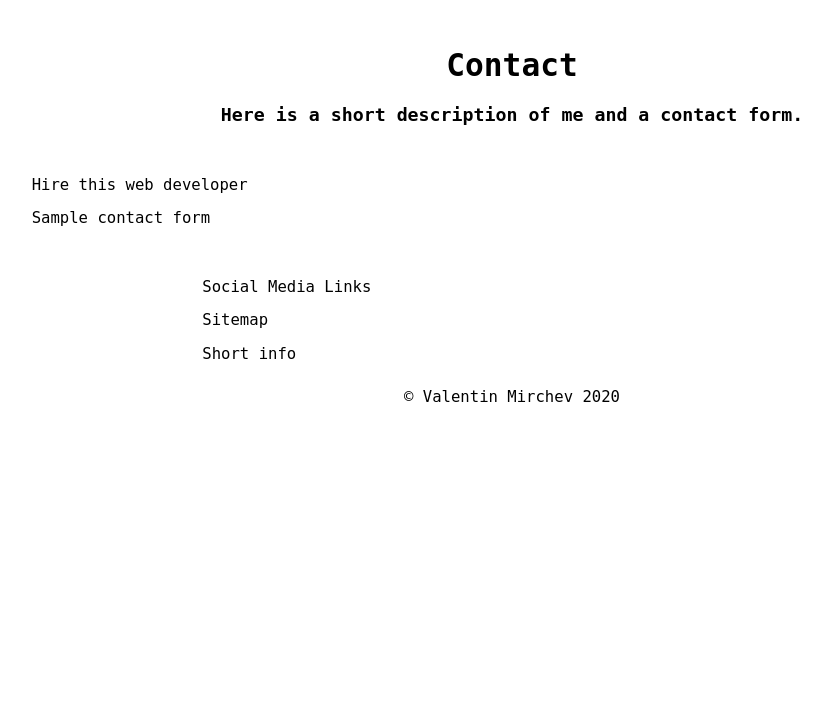
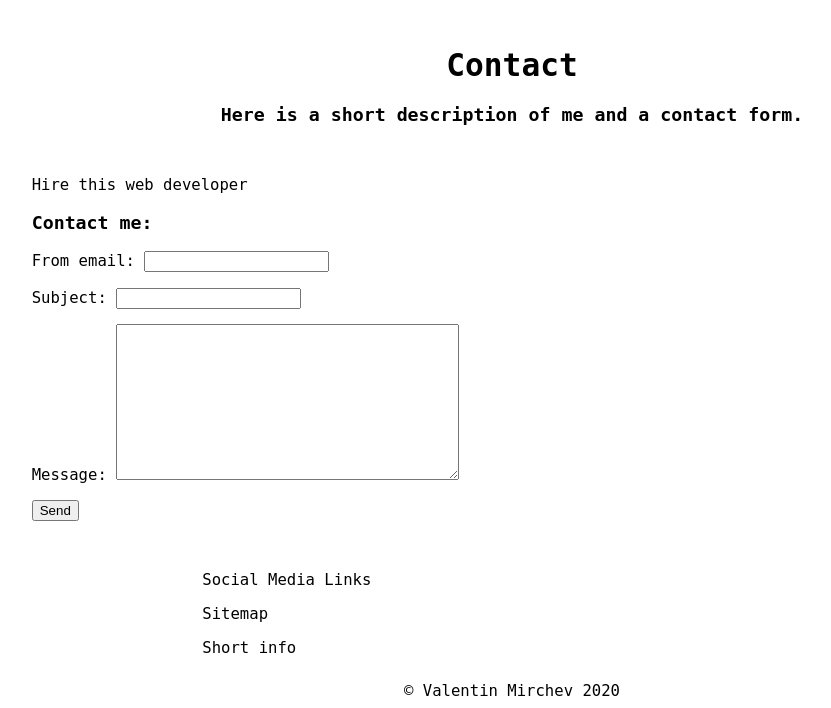
Before and after one commit to val-h/portfolio, a Django app: page /contact/ in a window 1280 px wide. Shown: the part 520-1228 px from the top of the page, without its empty margins (128-959 px from the left). Before the commit the page ends 922 px from the top, so only its background shows below. Run offline with Django 3.2, Linux system fonts and the light colour scheme.

Commit message:
contact form + template working, smtp required

```diff
--- a/portfolio/settings.py
+++ b/portfolio/settings.py
@@ -133,4 +133,5 @@ MEDIA_URL = '/media/'
 MEDIA_ROOT = '/home/val-h/Dev/portfolio/web/media/'
 
 DEFAULT_EMAIL_FROM = str(os.getenv('DEFAULT_EMAIL_FROM'))
-EMAIL_BACKEND = 'django.core.mail.backend.console.EmailBackend'
+EMAIL_BACKEND = 'django.core.mail.backends.console.EmailBackend'
+RECEPIENT_EMAIL = str(os.getenv('RECEPIENT_EMAIL'))
--- a/web/templates/web/contact.html
+++ b/web/templates/web/contact.html
@@ -8,5 +8,10 @@
 {% block content %}
     <p>Hire this web developer</p>
 
-    <p>Sample contact form</p>
+    <h3>Contact me:</h3>
+    <form action="{% url 'web:contact' %}" method="POST">
+        {% csrf_token %}
+        {{ form.as_p }}
+        <button type="submit">Send</button>
+    </form>
 {% endblock%}
--- a/web/urls.py
+++ b/web/urls.py
@@ -21,7 +21,7 @@ urlpatterns = [
     path('contact/', views.contact, name='contact'),
 
     # In progress
-
+    path('success/', views.success, name='success'),
     # Single project page
     path('projects/<str:prj_name>/', views.project, name='project')
 ]
--- a/web/views.py
+++ b/web/views.py
@@ -1,6 +1,10 @@
-from django.shortcuts import render
+from django.core.mail import send_mail, BadHeaderError
+from django.http import HttpResponse, HttpResponseRedirect
+from django.shortcuts import render, redirect
 
 from .models import Project
+from .forms import ContactForm
+from portfolio.settings import RECEPIENT_EMAIL
 
 # Create your views here.
 def index(request):
@@ -20,8 +24,8 @@ def project(request, prj_name: str):
 
     # makes the project name better looking in the url
     # Alien Invasion -> alien-invasion
-    def pretify_url():
-        return prj_name.lower().replace(' ', '-')
+    # def pretify_url():
+    #     return prj_name.lower().replace(' ', '-')
 
     project = Project.objects.get(name=prj_name)
     context = {'project': project}
@@ -33,4 +37,20 @@ def about_me(request):
 
 def contact(request):
     """Page containing the contact form plus a bit of info."""
-    return render(request, 'web/contact.html')
+    if request.method == 'GET':
+        form = ContactForm()
+    else:
+        form = ContactForm(request.POST)
+        if form.is_valid():
+            subject = form.cleaned_data['subject']
+            from_email = form.cleaned_data['from_email']
+            message = form.cleaned_data['message']
+            try:
+                send_mail(subject, message, from_email, [RECEPIENT_EMAIL])
+            except BadHeaderError:
+                return HttpResponseRedirect('Invalid header found.')
+            return redirect('web:success')
+    return render(request, 'web/contact.html', {'form': form})
+
+def success(request):
+    return HttpResponse('Success, Thank you for your message!')
```
